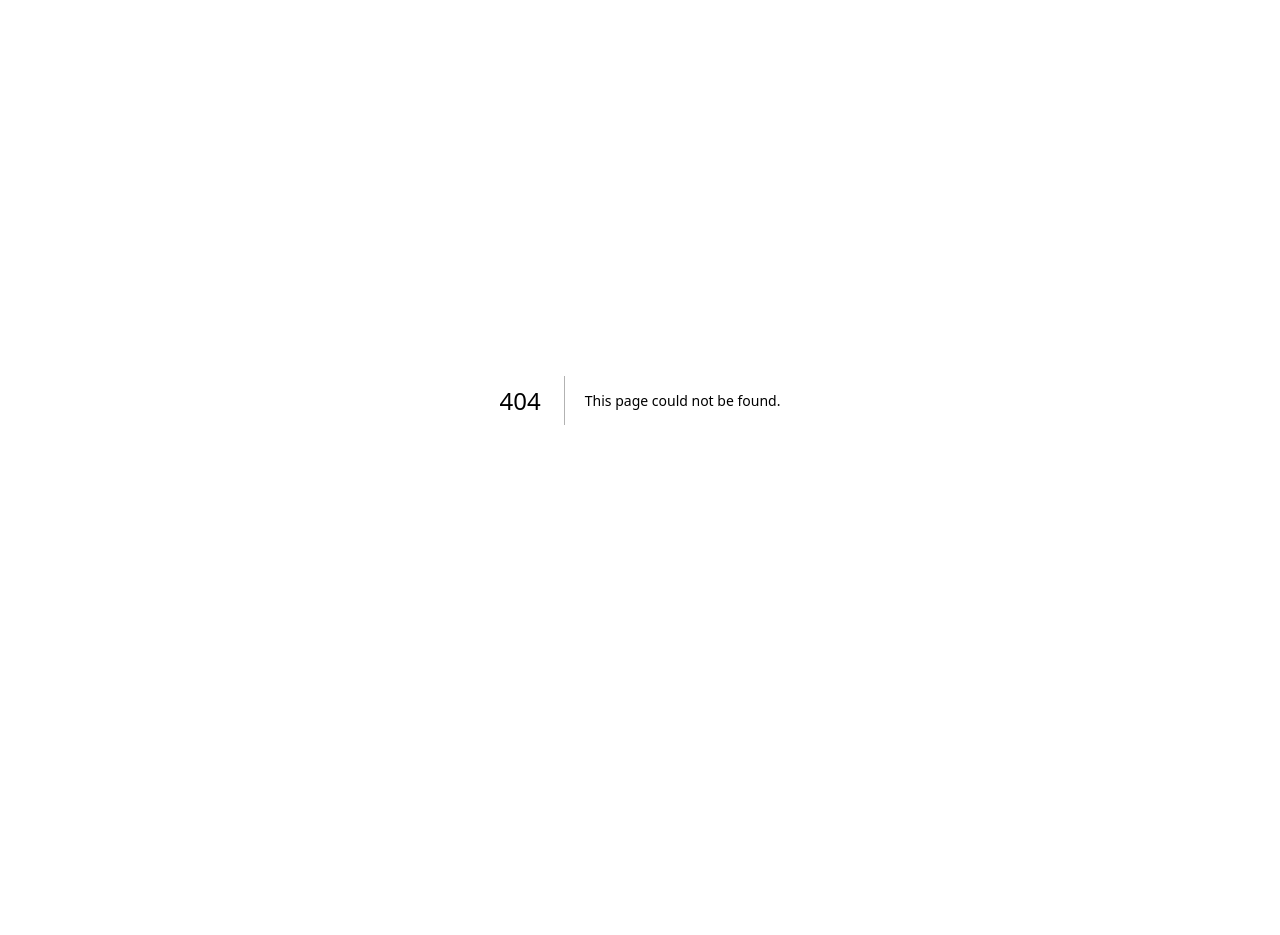
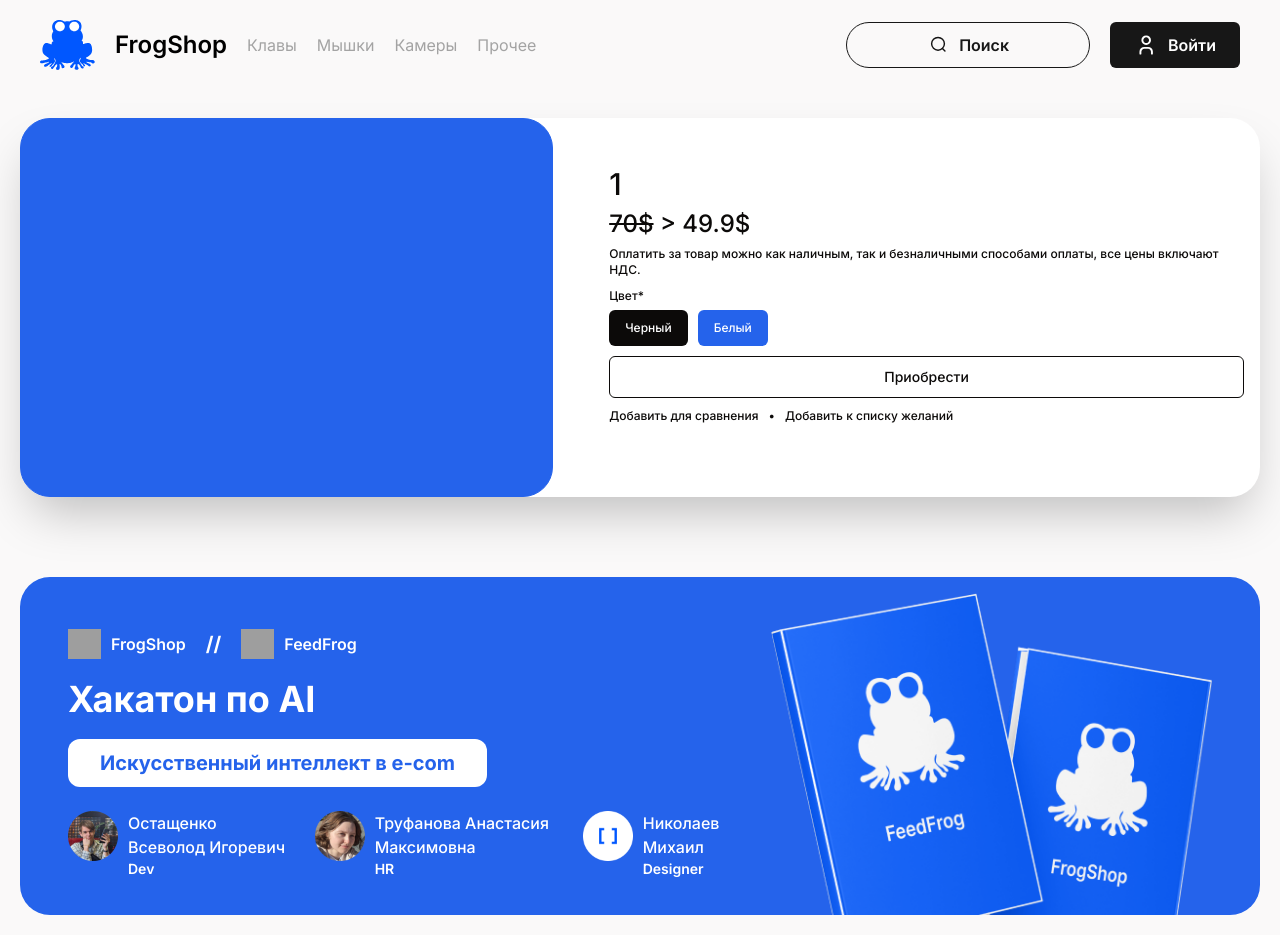
Before and after one commit to vsecoder/frogshop, a Next.js app: page /products/1 in a window 1280 px wide. Before the commit this address had no page. Before the commit the page ends 800 px from the top, so only its background shows below. Built offline with nearby package versions, Linux system fonts and the light colour scheme; grey boxes are pictures that could not be loaded.

Commit message:
Add products page

```diff
--- /dev/null
+++ b/app/products/[name]/page.tsx
@@ -0,0 +1,25 @@
+"use client";
+
+import Header from "../../../components/header";
+import Product from "../../../components/product";
+import Team from "../../../components/team";
+
+import { usePathname } from 'next/navigation'
+
+export default function Home() {
+  const name = usePathname().split('/').pop();
+
+  if (!name) {
+    return <div>Product not found</div>;
+  }
+
+  const decodedName = decodeURIComponent(name);
+
+  return (
+    <div className="bg-[#FAF9F9]">
+      <Header />
+      <Product name={decodedName} />
+      <Team />
+    </div>
+  );
+}
--- a/components/card.tsx
+++ b/components/card.tsx
@@ -1,3 +1,5 @@
+"use client";
+
 import StarRating from './stars';
 import * as React from "react";
 
@@ -10,8 +12,8 @@ interface ProductCardProps {
 }
 
 const Card: React.FC<ProductCardProps> = ({
-    image,
-    text,
+  image,
+  text,
   rating,
   price,
 }) => {
@@ -34,7 +36,10 @@ const Card: React.FC<ProductCardProps> = ({
               {price.toFixed(2)}$
             </div>
           </div>
-          <button className="justify-center items-center px-16 py-4 mt-2.5 text-xl font-medium text-white whitespace-nowrap bg-blue-600 rounded-[10000px] max-md:px-5">
+          <button
+            className="justify-center items-center px-16 py-4 mt-2.5 text-xl font-medium text-white whitespace-nowrap bg-blue-600 rounded-[10000px] max-md:px-5 cursor-pointer"
+            onClick={() => window.location.href = `/products/${text}`}
+          >
             Перейти
           </button>
         </div>
--- a/components/header.tsx
+++ b/components/header.tsx
@@ -7,7 +7,7 @@ interface NavItemProps {
 }
 
 const NavItem: FC<NavItemProps> = ({ label }) => {
-    return <div className="text-base text-neutral-400">{label}</div>;
+    return <div className="text-base text-neutral-400 cursor-pointer">{label}</div>;
 };
 
 const navItems = ["Клавы", "Мышки", "Камеры", "Прочее"];
@@ -17,7 +17,10 @@ export default function Header() {
         <>
             <header className="flex gap-5 justify-between w-full whitespace-nowrap max-w-[1240px] max-md:flex-wrap max-md:max-w-full m-auto p-5 pb-0">
                 <div className="flex gap-5 justify-between max-md:flex-wrap max-md:max-w-full">
-                    <div className="flex gap-5 text-xl md:text-2xl font-semibold text-black">
+                    <div
+                        className="flex gap-5 text-xl md:text-2xl font-semibold text-black cursor-pointer"
+                        onClick={() => window.location.href = '/'}
+                    >
                         <img
                             loading="lazy"
                             src="/logo.svg"
@@ -33,7 +36,7 @@ export default function Header() {
                     </nav>
                 </div>
                 <div className="flex gap-5 justify-center my-auto text-base font-semibold max-md:flex-wrap">
-                    <div className="hidden md:flex gap-2.5 justify-center px-20 py-2.5 my-auto rounded-3xl border border-solid border-neutral-900 text-neutral-900 max-md:px-5">
+                    <div className="hidden md:flex gap-2.5 justify-center px-20 py-2.5 my-auto rounded-3xl border border-solid cursor-pointer border-neutral-900 text-neutral-900 max-md:px-5">
                         <img
                             loading="lazy"
                             src="/icons/find.svg"
@@ -42,7 +45,7 @@ export default function Header() {
                         />
                         <div>Поиск</div>
                     </div>
-                    <div className="flex gap-2.5 justify-center px-6 py-2.5 text-white rounded-md bg-neutral-900 max-md:px-5">
+                    <div className="flex gap-2.5 justify-center px-6 py-2.5 text-white rounded-md bg-neutral-900 max-md:px-5 cursor-pointer">
                         <img
                             loading="lazy"
                             src="/icons/user.svg"
@@ -54,7 +57,7 @@ export default function Header() {
                 </div>
             </header>
             <div className="p-5 pt-2 pb-0">
-                <div className="flex md:hidden gap-2.5 justify-center px-20 py-2.5 my-auto rounded-3xl border border-solid border-neutral-900 text-neutral-900 pr-20 pb-1.5 pl-10 mt-0 max-w-full w-[1240px] max-md:px-5 m-auto">
+                <div className="flex cursor-pointer md:hidden gap-2.5 justify-center px-20 py-2.5 my-auto rounded-3xl border border-solid border-neutral-900 text-neutral-900 pr-20 pb-1.5 pl-10 mt-0 max-w-full w-[1240px] max-md:px-5 m-auto">
                     <img
                         loading="lazy"
                         src="/icons/find.svg"
--- a/components/hero.tsx
+++ b/components/hero.tsx
@@ -1,3 +1,5 @@
+"use client";
+
 import StarRating from './stars';
 
 interface MiniCardProps {
@@ -12,7 +14,10 @@ const MiniCard: React.FC<MiniCardProps> = ({ text, image }) => {
                 <div className="text-ml md:text-xl font-bold">
                     {text}
                 </div>
-                <div className="flex gap-2.5 justify-center px-6 py-2.5 mt-2.5 text-sm font-medium whitespace-nowrap rounded-md border border-white border-solid max-md:px-5 max-w-[147px] md:max-w-[150px]">
+                <div
+                    className="flex gap-2.5 justify-center px-6 py-2.5 mt-2.5 text-sm font-medium whitespace-nowrap rounded-md border border-white border-solid max-md:px-5 max-w-[147px] md:max-w-[150px] cursor-pointer"
+                    onClick={() => window.location.href = `/products/${text}`}
+                >
                     <div>Приобрести <span className='hidden md:contents'>---&gt;</span></div>
                 </div>
             </div>
@@ -26,7 +31,7 @@ const MiniCard: React.FC<MiniCardProps> = ({ text, image }) => {
 export default function Hero() {
     return (
         <div className="p-5 pt-0">
-            <section className="pr-20 pb-1.5 pl-10 mt-10 max-w-full bg-blue-600 rounded-[30px] w-[1240px] max-md:px-5 m-auto overflow-hidden">
+            <section className="pr-20 pb-1.5 pl-10 mt-10 max-w-full w-[1240px] bg-blue-600 rounded-[30px] max-md:px-5 m-auto overflow-hidden">
                 <div className="flex gap-5 max-md:flex-col max-md:gap-0 relative">
                     <div className="flex flex-col w-[43%] max-md:ml-0 max-md:w-full">
                         <div className="flex flex-col self-stretch my-auto max-md:mt-10 p-5 pt-0 md:pt-5">
@@ -50,7 +55,10 @@ export default function Hero() {
                             <p className="mt-1.5 text-xs font-medium text-white">
                                 <span className="line-through">70$</span> &gt; 49.9$
                             </p>
-                            <button className="flex gap-2.5 justify-center px-6 py-2.5 mt-2.5 text-sm font-medium text-white whitespace-nowrap rounded-md border border-white border-solid max-md:px-5 max-w-[200px]">
+                            <button
+                                className="flex gap-2.5 justify-center px-6 py-2.5 mt-2.5 text-sm font-medium text-white whitespace-nowrap rounded-md border border-white border-solid max-md:px-5 max-w-[200px]"
+                                onClick={() => window.location.href = '/products/Apple Magic Pro'}
+                            >
                                 <span>Приобрести ---&gt;</span>
                             </button>
                         </div>
--- /dev/null
+++ b/components/product.tsx
@@ -0,0 +1,72 @@
+import * as React from "react";
+
+interface ColorButtonProps {
+  color: string;
+  children: React.ReactNode;
+}
+
+interface ProductProps {
+    name: string;
+}
+
+const ColorButton: React.FC<ColorButtonProps> = ({ color, children }) => {
+  return (
+    <div
+      className={`justify-center px-4 py-2.5 rounded-md ${
+        color === "black" ? "bg-stone-950" : "bg-blue-600"
+      } max-md:px-5 text-white`}
+    >
+      {children}
+    </div>
+  );
+};
+
+const Product: React.FC<ProductProps> = ({ name }) => {
+  const colors = [
+    { color: "black", label: "Черный" },
+    { color: "white", label: "Белый" },
+  ];
+
+  return (
+    <div className="p-5 pt-0">
+        <div className="mt-10 m-auto bg-white shadow-2xl rounded-[30px] max-w-full w-[1240px] max-md:max-w-full">
+        <div className="flex gap-5 max-md:flex-col max-md:gap-0">
+            <div className="flex flex-col w-[43%] max-md:ml-0 max-md:w-full">
+            <div className="shrink-0 mx-auto max-w-full bg-blue-600 border border-blue-600 border-solid h-[379px] rounded-[30px] w-[559px]" />
+            </div>
+            <div className="flex flex-col ml-5 w-[57%] max-md:ml-0 max-md:w-full">
+            <div className="flex flex-col mt-8 p-6 md:p-4 text-xs font-medium text-stone-950 max-md:mt-10 max-md:max-w-full">
+                <h1 className="text-3xl max-md:max-w-full">{name}</h1>
+                <div className="mt-1.5 text-2xl max-md:max-w-full">
+                <span className="line-through">70$</span> &gt; 49.9$
+                </div>
+                <p className="mt-1.5 max-md:max-w-full">
+                Оплатить за товар можно как наличным, так и безналичными способами
+                оплаты, все цены включают НДС.
+                </p>
+                <div className="mt-2.5 max-md:max-w-full">Цвет*</div>
+                <div className="flex gap-2.5 mt-1.5 text-xs text-white whitespace-nowrap max-md:flex-wrap">
+                {colors.map((colorObj) => (
+                    <ColorButton key={colorObj.color} color={colorObj.color}>
+                    {colorObj.label}
+                    </ColorButton>
+                ))}
+                </div>
+                <button className="justify-center items-center px-6 py-2.5 mt-2.5 text-sm whitespace-nowrap rounded-md border border-solid border-stone-950 max-md:px-5 max-md:max-w-full">
+                Приобрести
+                </button>
+                <div className="flex gap-2.5 mt-2.5 max-md:flex-wrap">
+                <div>Добавить для сравнения</div> •
+                <div className="max-md:max-w-full">
+                    Добавить к списку желаний
+                </div>
+                </div>
+            </div>
+            </div>
+        </div>
+        </div>
+    </div>
+  );
+};
+
+export default Product;
```
